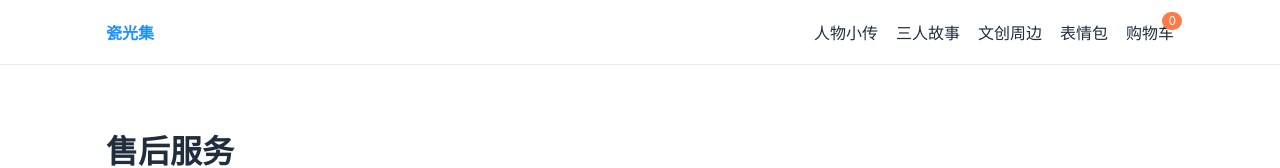
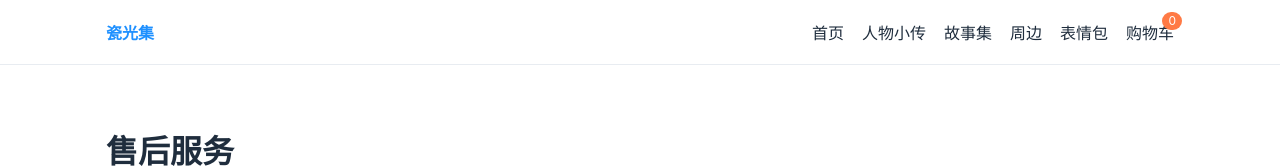
Before and after one commit to zyxhjtyttykxyzh/lizuyang.github.io, a plain HTML site: page support.html in a window 1280 px wide. Shown: the top 168 px of the page. Drawn offline with Linux system fonts and the light colour scheme.

Commit message:
Update support.html

```diff
--- a/support.html
+++ b/support.html
@@ -12,9 +12,10 @@
 			<a class="brand" href="index.html"><span>瓷光集</span></a>
 			<nav>
 				<ul>
+					<li><a href="index.html">首页</a></li>
 					<li><a href="characters.html">人物小传</a></li>
-					<li><a href="story.html">三人故事</a></li>
-					<li><a href="products.html">文创周边</a></li>
+					<li><a href="story.html">故事集</a></li>
+					<li><a href="products.html">周边</a></li>
 					<li><a href="emojis.html">表情包</a></li>
 					<li class="cart-pill"><a href="checkout.html">购物车 <span class="cart-count" data-cart-count>0</span></a></li>
 				</ul>
```
